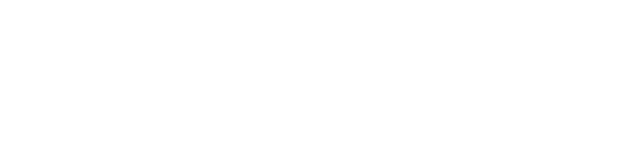
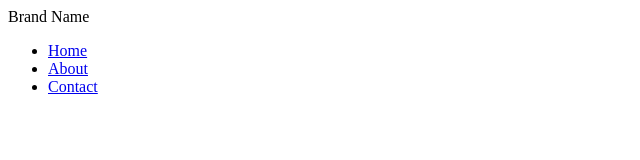
Before and after one commit to victorhreinert/Project-Nav-Menu-Responsive, a plain HTML site: page index.html in a window 1280 px wide. Shown: the whole page, without its empty margins (0-640 px from the left). Drawn offline with Linux system fonts and the light colour scheme.

Commit message:
Nav menu HTML fineshed

```diff
--- a/index.html
+++ b/index.html
@@ -9,6 +9,20 @@
     <title>Responsive</title>
   </head>
   <body>
-
+    <nav class="navbar">
+      <div class="brand-title">Brand Name</div>
+      <a href="#" class="toggle-button">
+        <span class="bar"></span>
+        <span class="bar"></span>
+        <span class="bar"></span>
+      </a>
+      <div class="navbar-links">
+        <ul>
+          <li><a href="#">Home</a></li>
+          <li><a href="#">About</a></li>
+          <li><a href="#">Contact</a></li>
+        </ul>
+      </div>
+    </nav>
   </body>
 </html>
```
